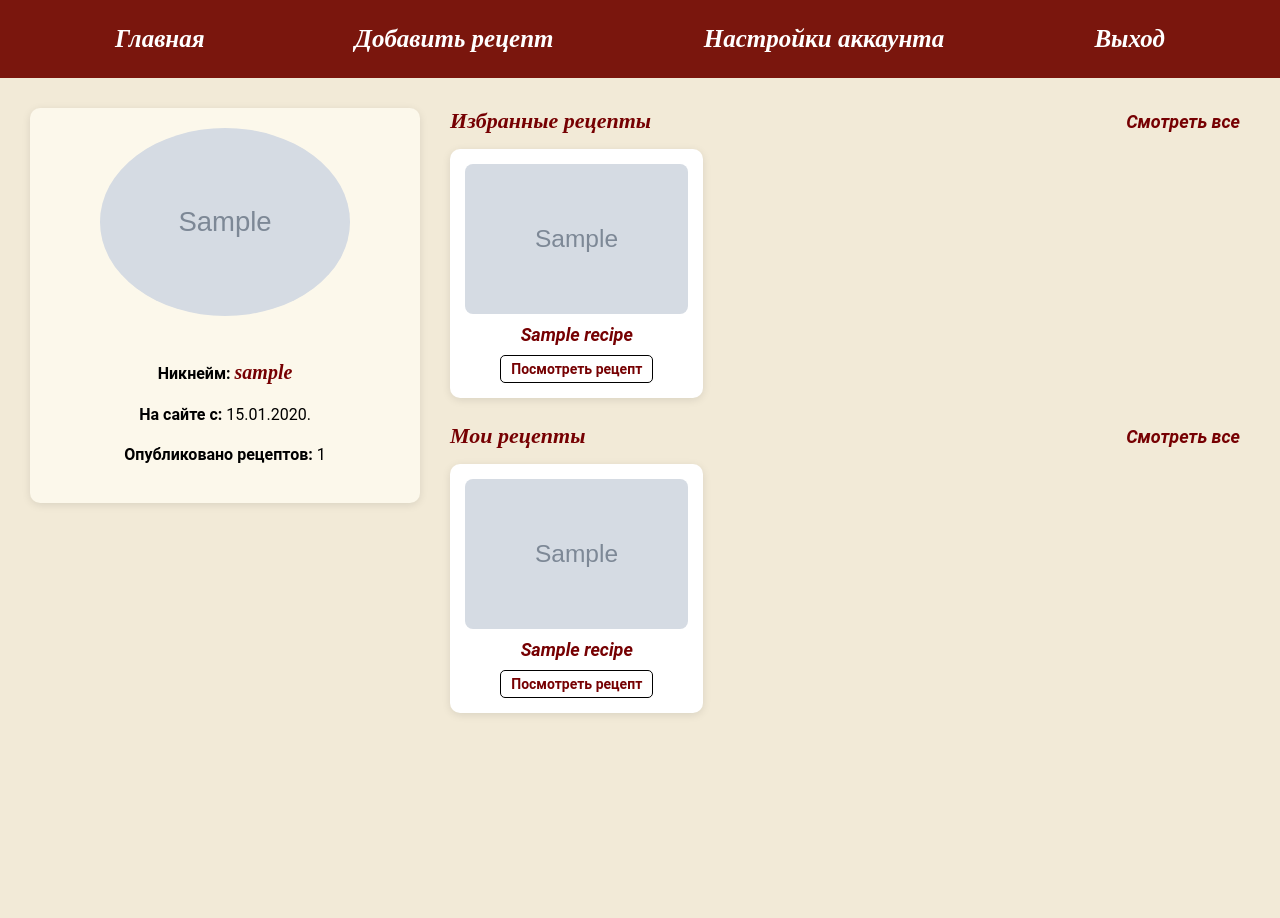
After one commit to Keka17/CookBook, a Django app: a page that uses Django_CookBook/templates/account/personal_account.html in a window 1280 px wide. The commit adds this page. Run offline with Django 5.2, Linux system fonts and the light colour scheme; tables that the repository leaves empty hold one stand-in row (values such as "Sample post"); grey boxes marked "Sample" are stand-in pictures; some libraries are stand-ins or nearby versions.

Commit message:
шаблон личного кабинета + избранные рецепты

```diff
--- a/Django_CookBook/app/urls.py
+++ b/Django_CookBook/app/urls.py
@@ -1,19 +1,22 @@
 from django.urls import path
 from django.views.generic import TemplateView
 
-from .views import (BestRecipes, SearchRecipe, CreateRecipe,
-                    recipe, rate_recipe, add_to_favorites, UserProfileView)
+from .views import (BestRecipes, SearchRecipe, CreateRecipe, FavoritesListView,
+                    recipe, rate_recipe, add_to_favorites, UserProfileView, profile_view )
 
 urlpatterns = [
     path("", TemplateView.as_view(template_name="main.html"), name="main"),
-    path("best", BestRecipes.as_view(), name="best"),
-    path("recipe/<int:pk>", recipe, name="recipe_detail"),
+    path("best/", BestRecipes.as_view(), name="best"),
+    path("recipe/<int:pk>/", recipe, name="recipe_detail"),
     path("recipe/<int:pk>/rate/", rate_recipe, name="rate_recipe"),
     path("recipe/<int:pk>/toggle/", add_to_favorites, name='add_to_favorites'),
-    path("search", SearchRecipe.as_view(), name="recipe_search"),
-    path("recipe/create", CreateRecipe.as_view(), name="create_recipe"),
+    path("search/", SearchRecipe.as_view(), name="recipe_search"),
+    path("recipe/create/", CreateRecipe.as_view(), name="create_recipe"),
 
     # Публичный профиль пользователя
-    path("profile/<int:pk>/", UserProfileView.as_view(), name="user_profile")
+    path("profile/<int:pk>/", UserProfileView.as_view(), name="user_profile"),
 
+    # Личный кабинет
+    path("personal_account/<str:nickname>/", profile_view, name="account"),
+    path("<str:nickname>/favorites/", FavoritesListView.as_view(), name="favorite_recipes")
 ]
--- a/Django_CookBook/app/views.py
+++ b/Django_CookBook/app/views.py
@@ -1,4 +1,5 @@
 from audioop import reverse
+from lib2to3.fixes.fix_input import context
 
 from django.shortcuts import render, redirect
 from django.urls import reverse_lazy
@@ -184,3 +185,56 @@ class UserProfileView(DetailView):
         context["categories"] = Category.objects.all()
 
         return context
+
+
+def profile_view(request, nickname):
+    """"Личный кабинет пользователя"""
+    profile_user = get_object_or_404(User, nickname=nickname)
+
+    # Опубликованные пользователем рецепты (последние 4)
+    my_recipes = Recipe.objects.filter(author=profile_user).order_by("-created_at")[:4]
+
+    # Избранные рецепты (последние 4)
+    favorite_recipes = Recipe.objects.filter(
+        favorite__user=profile_user).order_by("-favorite__created_at")[:4]
+
+    context = {
+        "profile_user": profile_user,
+        "my_recipes": my_recipes,
+        "favorite_recipes": favorite_recipes,
+    }
+
+    return render(request, "account/personal_account.html", context)
+
+class FavoritesListView(ListView):
+    """Избранные рецепты пользователя с фильтрацией по категориям"""
+    model = Recipe
+    template_name = "account/favorites.html"
+    context_object_name = "recipes"
+    paginate_by = 8
+
+    def get_queryset(self):
+        """Выбор избранных рецептов с фильтрацией по категориям"""
+        nickname = self.kwargs.get("nickname")
+        profile_user = get_object_or_404(User, nickname=nickname)
+
+        # Все сохраненные рецепты
+        queryset = Recipe.objects.filter(
+            favorite__user=profile_user).order_by("-favorite__created_at")
+
+        # Фильтрацию по категориям через GET-запрос
+        category_id = self.request.GET.get("category")
+        if category_id:
+            queryset = queryset.filter(category__id=category_id)
+
+        return queryset
+
+    def get_context_data(self, **kwargs):
+        """Добавление в контекст категорий и владельца профиля"""
+        context = super().get_context_data(**kwargs)
+        nickname = self.kwargs.get("nickname")
+        profile_user = get_object_or_404(User, nickname=nickname)
+
+        context["categories"] = Category.objects.all()
+        context["profile_user"] = profile_user
+        return context
--- /dev/null
+++ b/Django_CookBook/templates/account/personal_account.html
@@ -0,0 +1,225 @@
+{% extends 'default.html' %}
+{% load static %}
+
+
+{% block extra_css %}
+<style>
+  .account-container {
+        display: grid;
+        grid-template-columns: 1fr 2fr;
+        gap: 30px;
+        height: calc(100vh - 60px);
+        background-color: #f2ead7;
+        padding: 30px 30px 30px 30px;
+        margin-bottom: 40px;
+        align-items: start;
+  }
+
+  .account-left {
+      display: flex;
+      height: auto;
+      flex-direction: column;
+      align-items: center;
+      background: #fcf8eb;
+      padding: 20px;
+      border-radius: 10px;
+      box-shadow: 0 2px 8px rgba(0,0,0,0.1);
+  }
+
+  .account-img {
+        width: 100%;
+        max-width: 250px;
+        height: auto;
+        border-radius: 50%;
+        object-fit: cover;
+        margin-bottom: 15px;
+  }
+
+  .account-info {
+        text-align: center;
+        font-size: 16px;
+        line-height: 1.5;
+        margin-top: 10px;
+  }
+
+  .account-nickname {
+        font-family: 'Playfair Display', serif;
+        font-weight: bold;
+        font-size: 20px;
+        color: rgb(118, 0, 2);
+        margin-bottom: 10px;
+  }
+
+  .account-right {
+        margin-top: -25px;
+  }
+
+  .section-header {
+    display: flex;
+    justify-content: space-between;
+    align-items: baseline;
+    margin: 25px 0 15px;
+    gap: 15px;
+  }
+
+  .section-title {
+    font-family: 'Playfair Display', serif;
+    font-style: italic;
+    font-weight: bold;
+    color: rgb(118, 0, 2);
+    font-size: 22px;
+    white-space: nowrap; /* Запрещаем перенос текста */
+    flex-shrink: 0;
+  }
+
+  .see-all-btn {
+        font-family: 'Roboto', sans-serif;
+        font-style: italic;
+        font-weight: bold;
+        font-size: 18px;
+        display: inline-block;
+        color: rgb(118, 0, 2);
+        text-decoration: none;
+        padding: 0px 10px;
+        margin-left: 450px;
+        transition: transform 0.3s ease,
+        text-shadow 0.3s ease;
+        white-space: nowrap;
+  }
+
+  .see-all-btn:hover {
+        transform: scale(1.1);
+        text-shadow: 0 0 8px rgba(237, 228, 218, 0.9);
+    }
+
+
+  .recipe-grid {
+        display: grid;
+        grid-template-columns: repeat(auto-fill, minmax(200px, 1fr));
+        gap: 20px;
+        min-height: 200px;
+        position: relative;
+  }
+
+  .recipe-card {
+        background: white;
+        border-radius: 10px;
+        padding: 15px;
+        text-align: center;
+        box-shadow: 0 2px 8px rgba(0,0,0,0.1);
+        transition: transform 0.2s, box-shadow 0.2s;
+  }
+
+  .recipe-card:hover {
+        transform: translateY(-5px);
+        box-shadow: 0 6px 12px rgba(0,0,0,0.15);
+  }
+
+  .recipe-card img {
+        width: 100%;
+        height: 150px;
+        object-fit: cover;
+        border-radius: 8px;
+  }
+
+  .recipe-title {
+        font-weight: bold;
+        font-size: 18px;
+        font-style: italic;
+        color: rgb(118, 0, 2);
+        margin-top: 10px;
+  }
+
+  .recipe-btn {
+        display: inline-block;
+        color: rgb(118, 0, 2);
+        font-weight: bold;
+        font-size: 14px;
+        text-decoration: none;
+        padding: 5px 10px;
+        margin-top: 10px;
+        border: 1px solid black;
+        border-radius: 5px;
+        background: white;
+        transition: transform 0.3s ease, text-shadow 0.3s ease;
+  }
+
+  .recipe-btn:hover {
+        transform: scale(1.1);
+        text-shadow: 0 0 8px rgba(200, 189, 176, 0.9);
+  }
+
+  .empty-message {
+        grid-column: 1 / -1;
+        text-align: center;
+        align-self: center;
+        justify-self: center;
+        font-style: italic;
+        color: gray;
+        font-size: 18px;
+        padding: 40px 0;
+  }
+</style>
+
+{% endblock %}
+
+{% block navbar %}
+    {% include "includes/navbars/account_navbar.html" %}
+{% endblock %}
+
+{% block content %}
+<div class="account-container">
+  <!-- Левая колонка -->
+    <div class="account-left">
+      <img src="{{ profile_user.avatar.url }}" alt="Аватар" class="account-img">
+      <div class="account-info">
+        <p><strong>Никнейм:</strong> <i class="account-nickname">{{ profile_user.nickname }}</i></p>
+        <p><strong>На сайте с:</strong> {{ profile_user.date_joined|date:"d.m.Y." }}</p>
+        <p><strong>Опубликовано рецептов:</strong> {{ profile_user.recipe_set.count }}</p>
+      </div>
+    </div>
+
+  <!-- Правая колонка -->
+   <div class="account-right">
+
+     <div class="section-header">
+       <span class="section-title">Избранные рецепты</span>
+         {% if favorite_recipes %}
+            <a href="{% url 'favorite_recipes' profile_user.nickname %}" class="see-all-btn">Смотреть все</a>
+         {% endif %}
+     </div>
+
+     <div class="recipe-grid">
+       {% for recipe in favorite_recipes %}
+        <div class="recipe-card">
+          <img src="{{ recipe.picture.url }}" alt="{{ recipe.dish_name }}">
+          <div class="recipe-title">{{ recipe.dish_name }}</div>
+          <a href="{{ recipe.get_absolute_url }}" class="recipe-btn">Посмотреть рецепт</a>
+        </div>
+       {% empty %}
+          <p class="empty-message">Нет избранных рецептов.</p>
+       {% endfor %}
+     </div>
+
+
+    <div class="section-header">
+       <span class="section-title">Мои рецепты</span>
+        {% if favorite_recipes %}
+            <a href="#" class="see-all-btn">Смотреть все</a>
+        {% endif %}
+    </div>
+
+     <div class="recipe-grid">
+       {% for recipe in my_recipes %}
+        <div class="recipe-card">
+          <img src="{{ recipe.picture.url }}" alt="{{ recipe.dish_name }}">
+          <div class="recipe-title">{{ recipe.dish_name }}</div>
+          <a href="{{ recipe.get_absolute_url }}" class="recipe-btn">Посмотреть рецепт</a>
+        </div>
+       {% empty %}
+          <p class="empty-message">Пока нет опубликованных рецептов.</p>
+       {% endfor %}
+     </div>
+   </div>
+</div>
+{% endblock %}
--- a/Django_CookBook/templates/create.html
+++ b/Django_CookBook/templates/create.html
@@ -25,7 +25,7 @@
         line-height: 1.5;
         padding: 20px;
         border: 1px solid #a77b5d;
-        background-color: #fff9f0;
+        background-color: #fcf8eb;
         border-radius: 10px;
         box-shadow: 0 2px 8px rgba(0,0,0,0.1);
     }
@@ -71,7 +71,6 @@
         color: #888;
         opacity: 1;
     }
-
 
     .form-control {
         width: 100%;
--- a/Django_CookBook/templates/includes/navbars/account_navbar.html
+++ b/Django_CookBook/templates/includes/navbars/account_navbar.html
@@ -1,6 +1,8 @@
-<a href="{% url 'main' %}" class="nav-link">Главная</a>
-<a href="{% url 'creates_recipes' %}" class="nav-link">Мои рецепты</a>
-<a href="{% url 'favourites' %}" class="nav-link">Избранное</a>
-<a href="{% url 'add_recipe' %}" class="nav-link">Добавить рецепт</a>
-<a href="{% url 'account_settings' %}" class="nav-link">Настройки аккаунта</a>
-<a href="{% url 'logout' %}" class="nav-link">Выход</a>
+<div class="navbar">
+    <div class="navbar-links">
+        <a href="{% url 'main' %}" class="nav-link">Главная</a>
+        <a href="{% url 'create_recipe' %}" class="nav-link">Добавить рецепт</a>
+        <a href="##" class="nav-link">Настройки аккаунта</a>
+        <a href="##" class="nav-link">Выход</a>
+    </div>
+</div>
--- a/Django_CookBook/templates/includes/navbars/main_navbar.html
+++ b/Django_CookBook/templates/includes/navbars/main_navbar.html
@@ -3,6 +3,6 @@
         <a href="{% url 'best' %}" class="nav-link">Лучшие рецепты</a>
         <a href="{% url 'create_recipe' %}" class="nav-link">Добавить рецепт</a>
         <a href="{% url 'recipe_search' %}" class="nav-link">Поиск</a>
-        <a href="#" class="nav-link">Личный кабинет</a>
+        <a href="{% url 'account' nickname=request.user.nickname %}" class="nav-link">Личный кабинет</a>
     </div>
 </div>
--- a/Django_CookBook/templates/includes/navbars/minimal_navbar.html
+++ b/Django_CookBook/templates/includes/navbars/minimal_navbar.html
@@ -1 +1,5 @@
+<div class="navbar">
+    <div class="navbar-links">
 <a href="{% url 'main' %}" class="nav-link">Главная</a>
+    </div>
+</div>
```
Also changed, not shown: Django_CookBook/templates/account/favorites.html (added, +280 -0 lines), Django_CookBook/templates/best.html (+6 -1 lines), Django_CookBook/templates/search.html (+6 -1 lines), Django_CookBook/templates/user_profile.html (+6 -1 lines).
